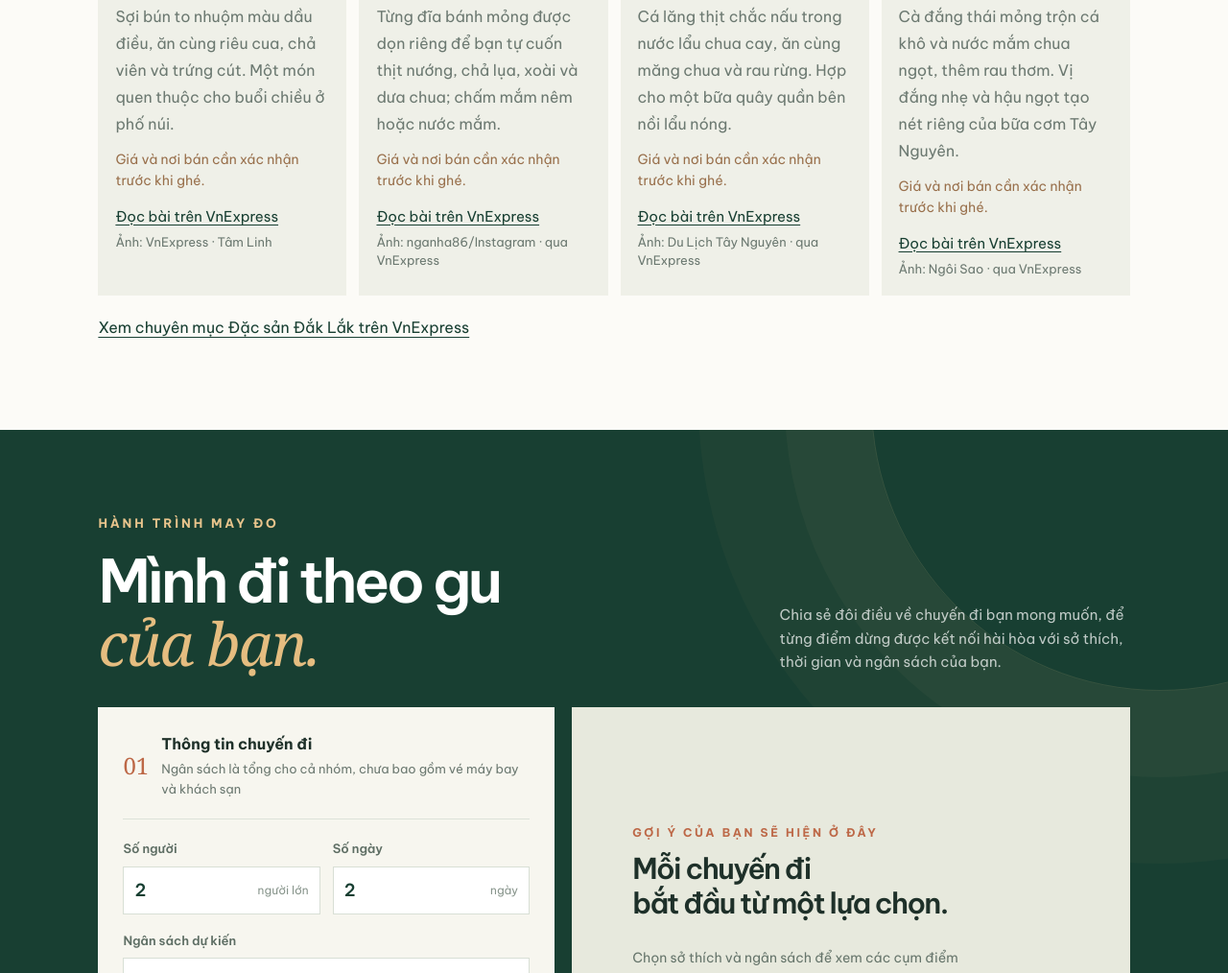
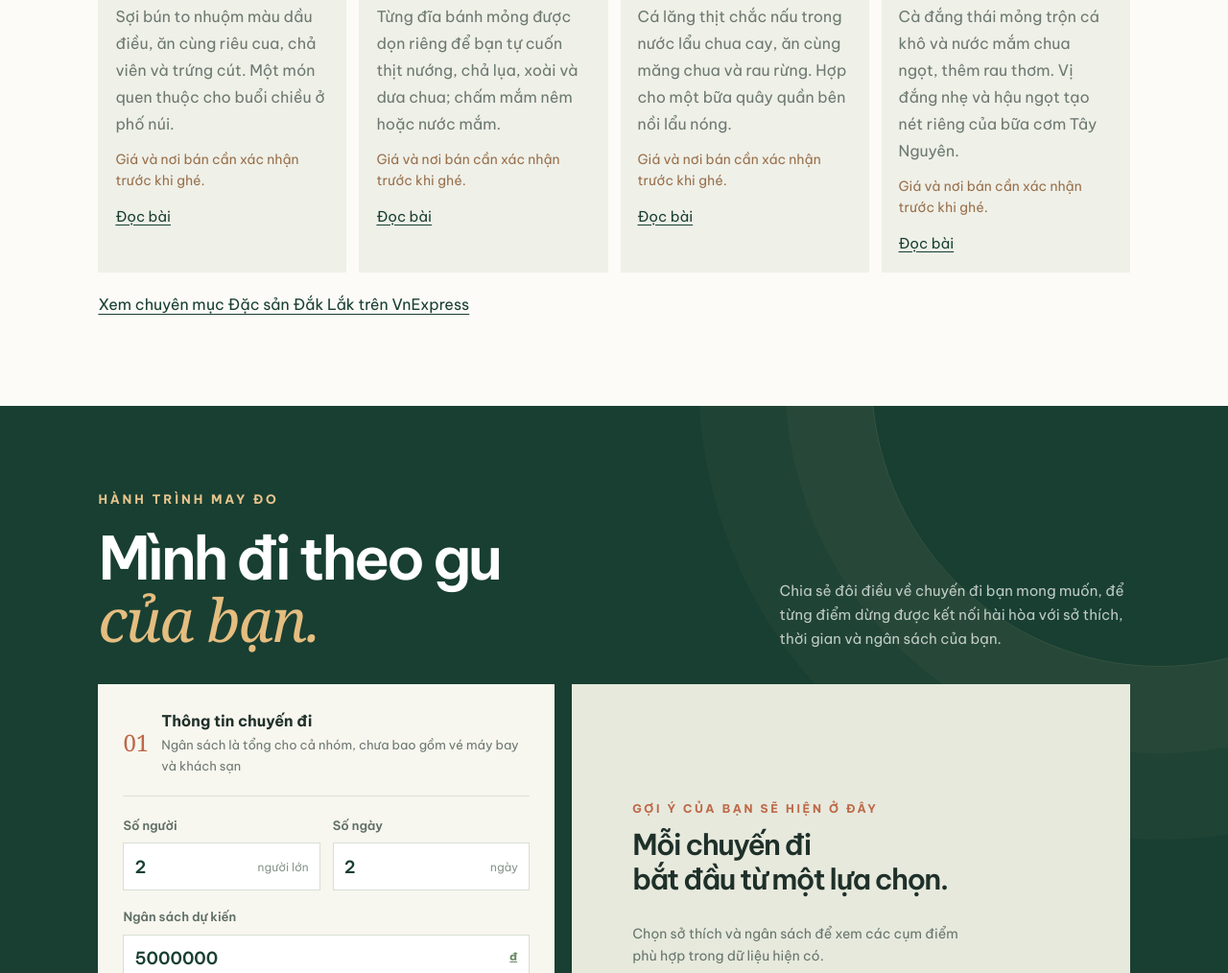
Before and after one commit to thanhtran98/codex-test, a plain HTML site: page chung-khao/app/index.html in a window 1280 px wide. Shown: the part 2470-3484 px from the top of the page at 96% size. Drawn offline with Linux system fonts and the light colour scheme; files whose address does not match are found by name.

Commit message:
Bỏ nguồn ảnh khỏi thẻ món ăn

```diff
--- a/chung-khao/app/app.js
+++ b/chung-khao/app/app.js
@@ -103,7 +103,7 @@ function renderPlaces(filter=placeFilter){
  destinationPagination.innerHTML=pageCount>1?`<button type="button" data-page="prev" ${placePage===1?"disabled":""}>← Trang trước</button><span>Trang ${placePage} / ${pageCount}</span><button type="button" data-page="next" ${placePage===pageCount?"disabled":""}>Trang sau →</button>`:"";
 }
 function renderFoods(){
- foodGrid.innerHTML=foods.map(food=>`<article class="food-card"><img class="food-image" src="${escapeHtml(food.image)}" alt="${escapeHtml(food.alt)}" loading="lazy" width="1000" height="750"/><div class="food-body"><h3>${escapeHtml(food.name)}</h3><p>${escapeHtml(food.desc)}</p><small>${escapeHtml(food.note)}</small><a class="food-source" href="${escapeHtml(food.source)}" target="_blank" rel="noopener noreferrer" aria-label="Đọc bài VnExpress về ${escapeHtml(food.name)}">Đọc bài trên VnExpress </a><span class="food-credit">Ảnh: ${escapeHtml(food.credit)}</span></div></article>`).join("");
+ foodGrid.innerHTML=foods.map(food=>`<article class="food-card"><img class="food-image" src="${escapeHtml(food.image)}" alt="${escapeHtml(food.alt)}" loading="lazy" width="1000" height="750"/><div class="food-body"><h3>${escapeHtml(food.name)}</h3><p>${escapeHtml(food.desc)}</p><small>${escapeHtml(food.note)}</small><a class="food-source" href="${escapeHtml(food.source)}" target="_blank" rel="noopener noreferrer" aria-label="Đọc bài VnExpress về ${escapeHtml(food.name)}">Đọc bài </a></div></article>`).join("");
 }
 renderPlaces();renderFoods();
 document.querySelectorAll(".filter-chip").forEach(button=>button.addEventListener("click",()=>{document.querySelectorAll(".filter-chip").forEach(item=>item.classList.toggle("active",item===button));placePage=1;renderPlaces(button.dataset.filter);}));
--- a/chung-khao/app/index.html
+++ b/chung-khao/app/index.html
@@ -133,7 +133,7 @@
       <form class="chat-form" id="chat-form"><label class="chat-label" for="chat-input">Câu hỏi của bạn</label><div class="chat-compose"><textarea id="chat-input" rows="2" maxlength="2000" placeholder="Mình muốn đi Đắk Lắk 2 ngày…" required></textarea><button id="chat-send" type="submit" aria-label="Gửi tin nhắn">Gửi </button></div></form>
       <div class="chat-footer"><small>AI có thể nhầm. Hãy kiểm tra thông tin trước khi đi. Tin nhắn được gửi tới dịch vụ AI; đừng nhập thông tin nhạy cảm.</small><button id="chat-reset" type="button">Chat mới</button></div>
     </section>
-    <script src="./app.js?v=20261007-3" defer></script>
+    <script src="./app.js?v=20261007-4" defer></script>
     <script src="./chat.js" defer></script>
   </body>
 </html>
```
